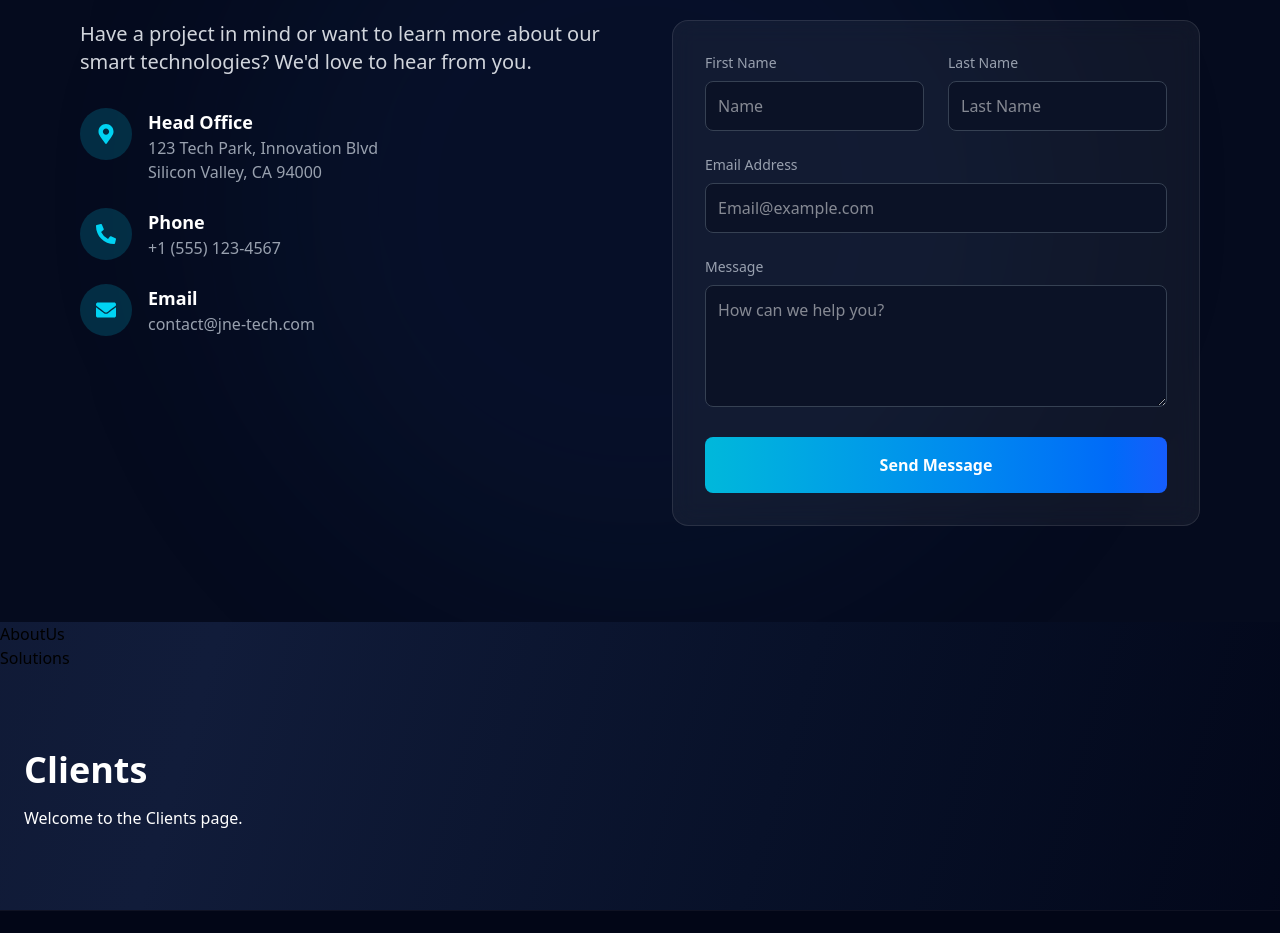
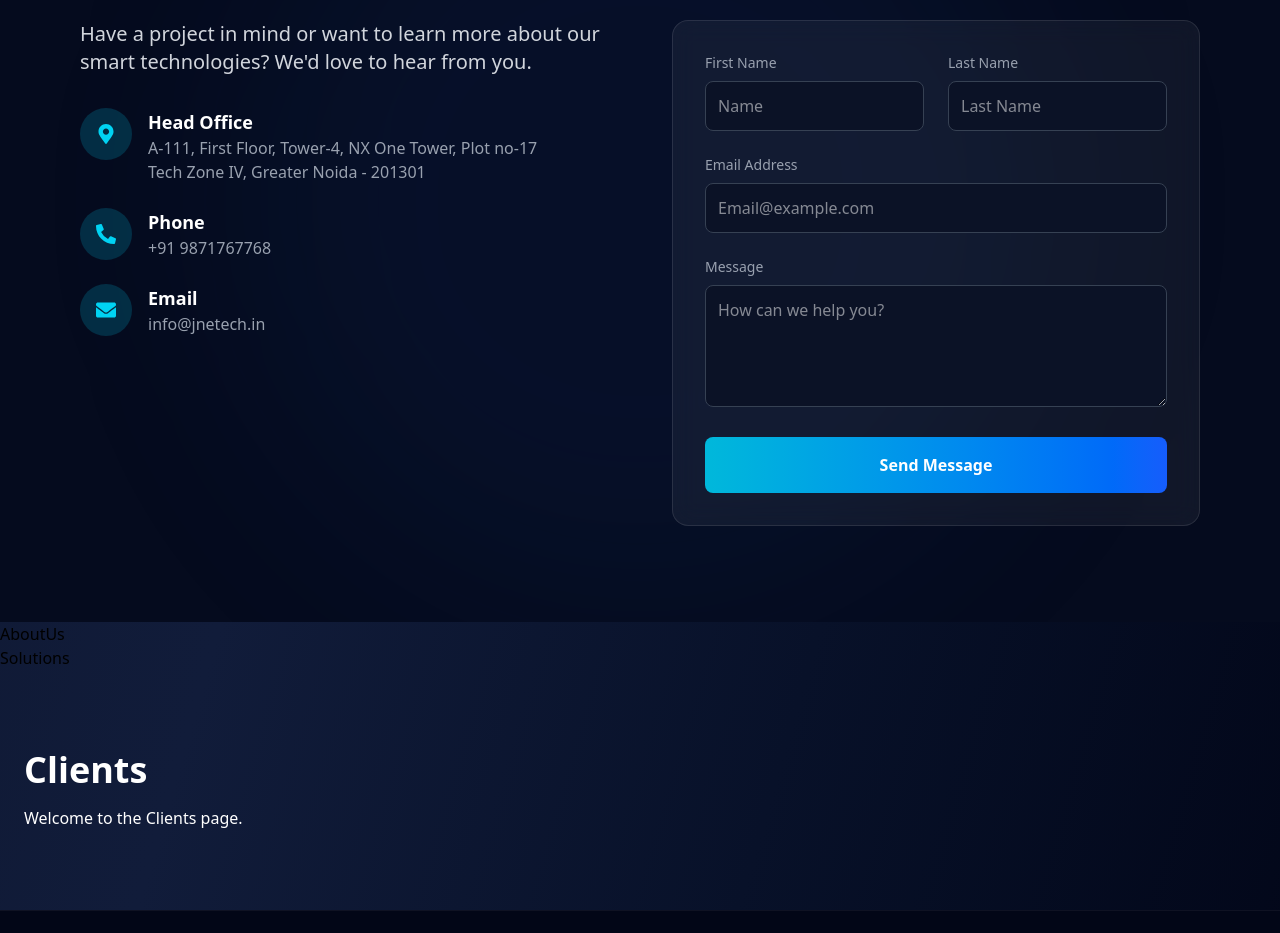
Before and after one commit to Nishantakanishu/JNE-Smart-techonology, a React (Vite) app: page / in a window 1280 px wide. Shown: the part 3000-3933 px from the top of the page. Built offline with nearby package versions, Linux system fonts and the light colour scheme.

Commit message:
Update UI designs and animations

```diff
--- a/src/Contact.jsx
+++ b/src/Contact.jsx
@@ -29,7 +29,7 @@ const Contact = () => {
                   </div>
                   <div>
                     <h3 className="text-white font-bold text-lg">Head Office</h3>
-                    <p className="text-gray-400">123 Tech Park, Innovation Blvd<br/>Silicon Valley, CA 94000</p>
+                    <p className="text-gray-400">A-111, First Floor, Tower-4, NX One Tower, Plot no-17<br/>Tech Zone IV, Greater Noida - 201301</p>
                   </div>
                 </div>
 
@@ -39,7 +39,7 @@ const Contact = () => {
                   </div>
                   <div>
                     <h3 className="text-white font-bold text-lg">Phone</h3>
-                    <p className="text-gray-400">+1 (555) 123-4567</p>
+                    <p className="text-gray-400">+91 9871767768</p>
                   </div>
                 </div>
 
@@ -49,7 +49,7 @@ const Contact = () => {
                   </div>
                   <div>
                     <h3 className="text-white font-bold text-lg">Email</h3>
-                    <p className="text-gray-400">contact@jne-tech.com</p>
+                    <p className="text-gray-400">info@jnetech.in</p>
                   </div>
                 </div>
               </div>
```
